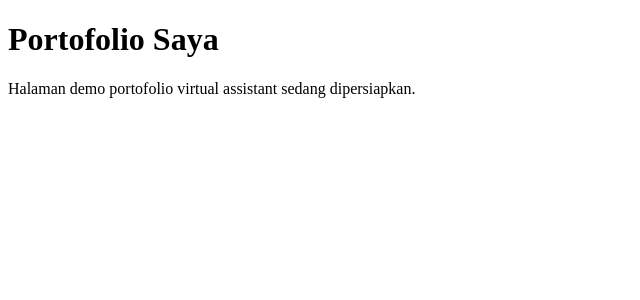
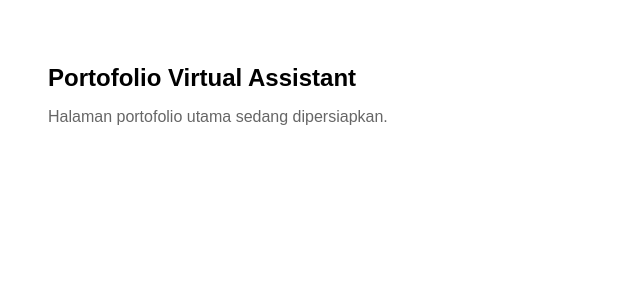
Before and after one commit to kanakainovasi/va-simulator, a Next.js app: page /portfolio in a window 1280 px wide. Shown: the top 300 px of the page, without its empty margins (0-640 px from the left). Built offline with nearby package versions, Linux system fonts and the light colour scheme.

Commit message:
fix: simplify portfolio to main route

```diff
--- a/app/portfolio/page.js
+++ b/app/portfolio/page.js
@@ -1 +1,8 @@
-export default function PortfolioPage() { return (<div className="p-10 max-w-4xl mx-auto"><h1 className="text-3xl font-bold mb-4">Portofolio Saya</h1><p className="text-gray-600">Halaman demo portofolio virtual assistant sedang dipersiapkan.</p></div>); }
+export default function PortfolioPage() {
+  return (
+    <main style={{ padding: "40px", fontFamily: "sans-serif" }}>
+      <h1 style={{ fontSize: "24px", fontWeight: "bold", marginBottom: "16px" }}>Portofolio Virtual Assistant</h1>
+      <p style={{ color: "#666" }}>Halaman portofolio utama sedang dipersiapkan.</p>
+    </main>
+  );
+}
```
Also changed, not shown: app/portfolio/demo/page.js (deleted, +0 -8 lines).
